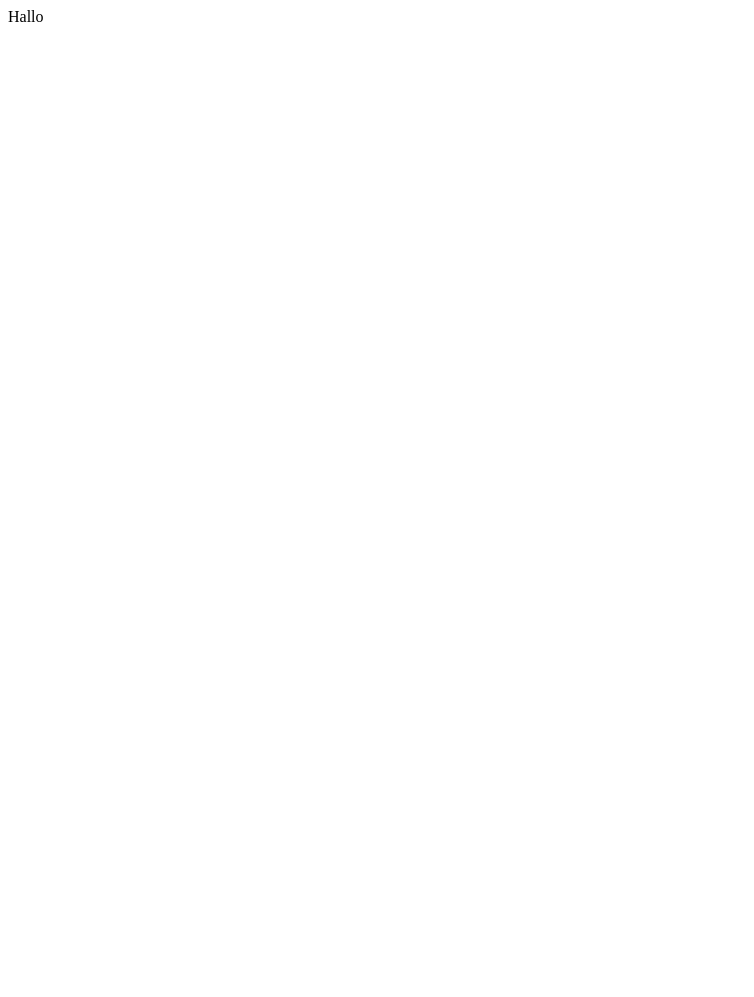
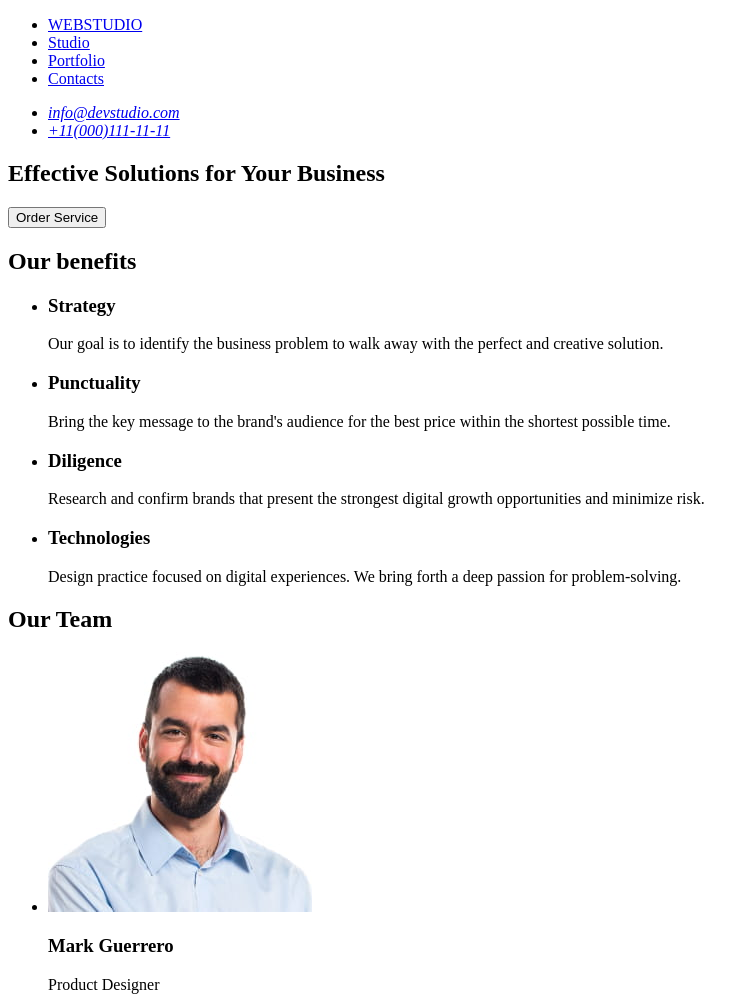
Before and after one commit to svitlanahavrylets/goit-markup-hw-01, a plain HTML site: page index.html in a window 1280 px wide. Shown: the top 997 px of the page, without its empty margins (0-754 px from the left). Before the commit the page ends 800 px from the top, so only its background shows below. Drawn offline with Linux system fonts and the light colour scheme.

Commit message:
homework1

```diff
--- a/index.html
+++ b/index.html
@@ -1,12 +1,123 @@
 <!DOCTYPE html>
 <html lang="en">
-<head>
-    <meta charset="UTF-8">
-    <meta name="viewport" content="width=device-width, initial-scale=1.0">
+  <head>
+    <meta charset="UTF-8" />
+    <meta name="viewport" content="width=device-width, initial-scale=1.0" />
     <title>Document</title>
-</head>
-<body>
-    Hallo
-
-</body>
+  </head>
+  <body>
+    <header>
+      <nav>
+        <ul>
+          <li>
+            <a href="./index.html">WEBSTUDIO</a>
+          </li>
+          <li><a href="#studio">Studio</a></li>
+          <li><a href="#portfolio">Portfolio</a></li>
+          <li><a href="#contacts">Contacts</a></li>
+        </ul>
+      </nav>
+      <address id="contacts">
+        <ul>
+          <li>
+            <a href="mailto:info@devstudio.com">info@devstudio.com</a>
+          </li>
+          <li>
+            <a href="tel:+11(000)111-11-11">+11(000)111-11-11</a>
+          </li>
+        </ul>
+      </address>
+    </header>
+    <main>
+      <section id="studio">
+        <h1>Effective Solutions for Your Business</h1>
+        <button type="button">Order Service</button>
+      </section>
+      <section>
+        <h2 id="portfolio">Our benefits</h2>
+        <ul>
+          <li>
+            <h3>Strategy</h3>
+            <p>
+              Our goal is to identify the business problem to walk away with the
+              perfect and creative solution.
+            </p>
+          </li>
+          <li>
+            <h3>Punctuality</h3>
+            <p>
+              Bring the key message to the brand's audience for the best price
+              within the shortest possible time.
+            </p>
+          </li>
+          <li>
+            <h3>Diligence</h3>
+            <p>
+              Research and confirm brands that present the strongest digital
+              growth opportunities and minimize risk.
+            </p>
+          </li>
+          <li>
+            <h3>Technologies</h3>
+            <p>
+              Design practice focused on digital experiences. We bring forth a
+              deep passion for problem-solving.
+            </p>
+          </li>
+        </ul>
+      </section>
+      <section>
+        <h2>Our Team</h2>
+        <ul>
+          <li>
+            <img
+              src="./images/mark-guerrero.jpg"
+              alt="Mark Guerrero avatar"
+              width="264"
+              height="260"
+            />
+            <h3>Mark Guerrero</h3>
+            <p>Product Designer</p>
+          </li>
+          <li>
+            <img
+              src="./images/tom-ford.jpg"
+              alt="Tom Ford avatar"
+              width="264"
+              height="260"
+            />
+            <h3>Tom Ford</h3>
+            <p>Frontend Developer</p>
+          </li>
+          <li>
+            <img
+              src="./images/camila-garcia.jpg"
+              alt="Camila Garcia avatar"
+              width="264"
+              height="260"
+            />
+            <h3>Camila Garcia</h3>
+            <p>Marketing</p>
+          </li>
+          <li>
+            <img
+              src="./images/daniel-wilson.jpg"
+              alt="Daniel Wilson avatar"
+              width="264"
+              height="260"
+            />
+            <h3>Daniel Wilson</h3>
+            <p>UI Designer</p>
+          </li>
+        </ul>
+      </section>
+    </main>
+    <footer>
+      <a href="./index.html">WEBSTUDIO</a>
+      <p>
+        Increase the flow of customers and sales for your business with digital
+        marketing & growth solutions.
+      </p>
+    </footer>
+  </body>
 </html>
```
Also changed, not shown: images/camila-garcia.jpg (added), images/daniel-wilson.jpg (added), images/mark-guerrero.jpg (added), images/tom-ford.jpg (added).
